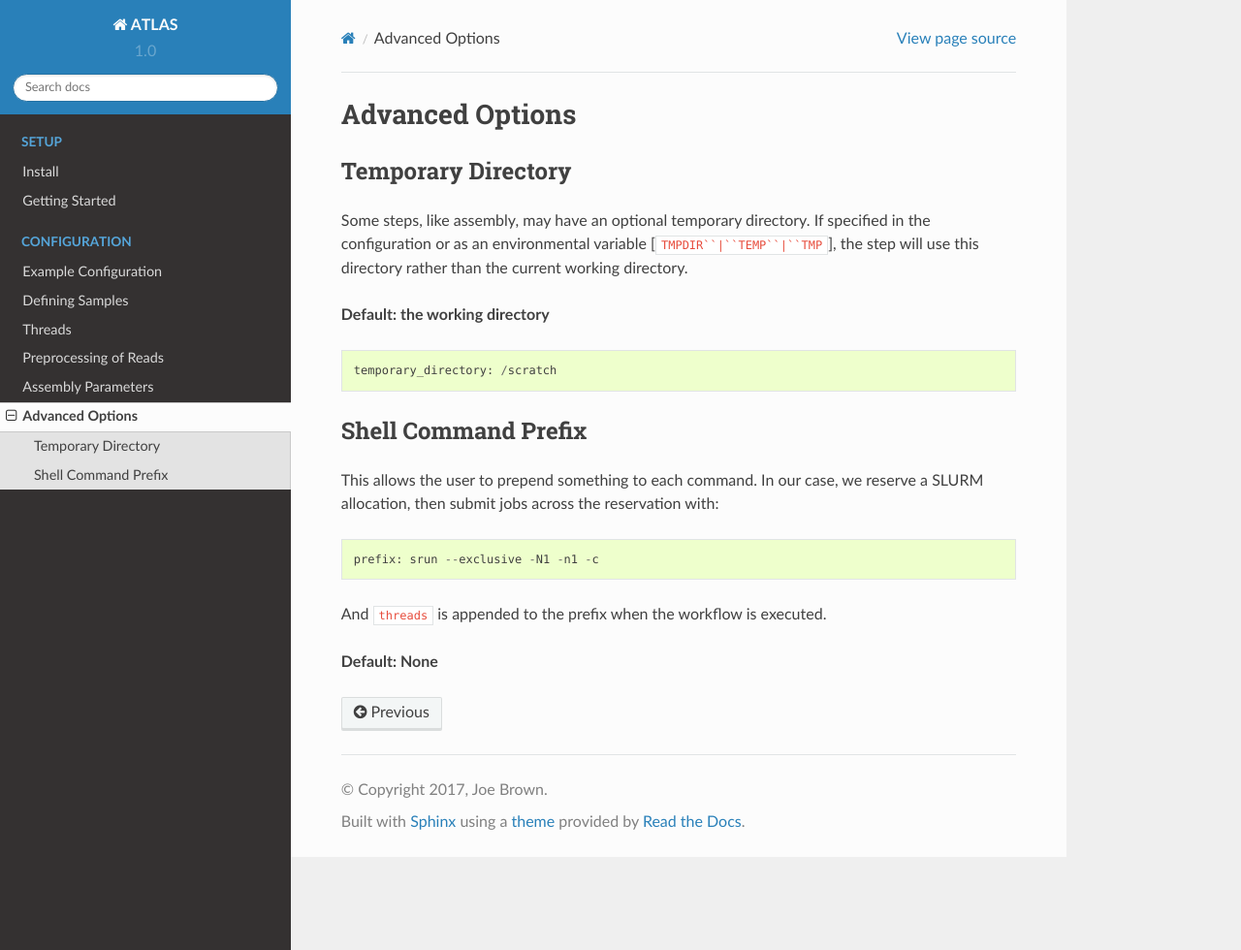
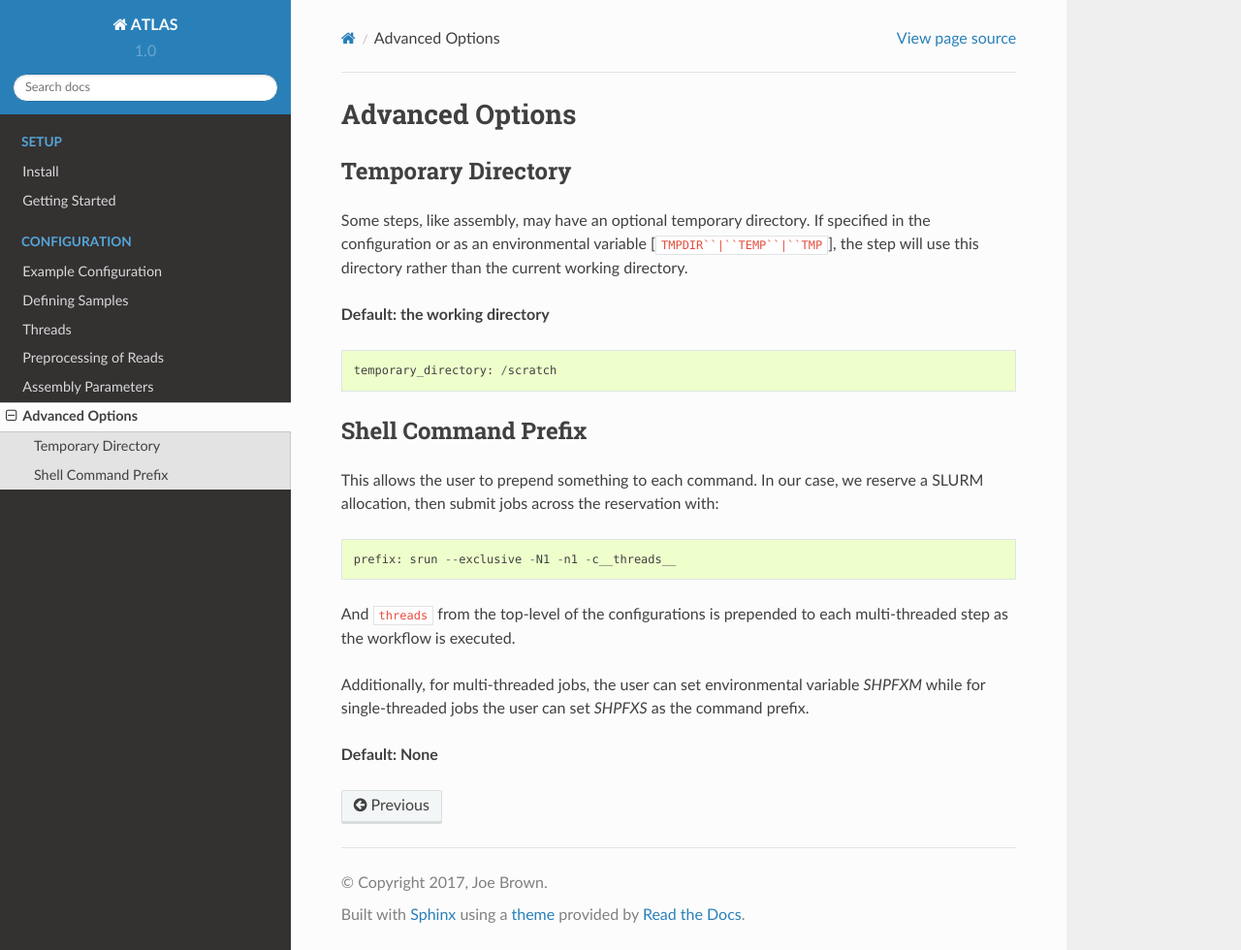
Before and after one commit to metagenome-atlas/atlas, a Sphinx documentation site: the page built from docs/configuration/advanced.rst, in a window 1280 px wide and 980 px high. Shown: the whole window at 97% size. Built offline with Sphinx 7.4.7 and the Read the Docs theme 2.0.0, drawn with Linux system fonts in a browser that asks for light colours.

Commit message:
updates prefix

```diff
--- a/docs/configuration/advanced.rst
+++ b/docs/configuration/advanced.rst
@@ -23,8 +23,13 @@ Shell Command Prefix
 This allows the user to prepend something to each command. In our case, we
 reserve a SLURM allocation, then submit jobs across the reservation with::
 
-    prefix: srun --exclusive -N1 -n1 -c
+    prefix: srun --exclusive -N1 -n1 -c__threads__
 
-And ``threads`` is appended to the prefix when the workflow is executed.
+And ``threads`` from the top-level of the configurations is prepended to each
+multi-threaded step as the workflow is executed.
+
+Additionally, for multi-threaded jobs, the user can set environmental variable
+`SHPFXM` while for single-threaded jobs the user can set `SHPFXS` as the
+command prefix.
 
 **Default: None**
```
